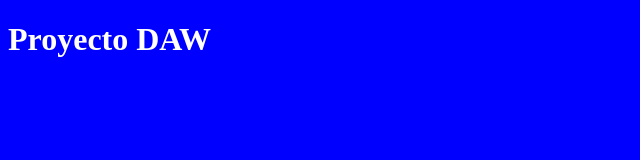
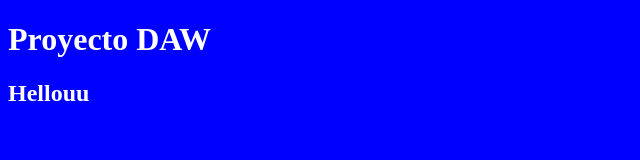
Before and after one commit to rbnsh/curso-git, a plain HTML site: page index.html in a window 1280 px wide. Shown: the whole page, without its empty margins (0-640 px from the left). Drawn offline with Linux system fonts and the light colour scheme.

Commit message:
Update index.html

```diff
--- a/index.html
+++ b/index.html
@@ -8,5 +8,6 @@
 </head>
 <body>
     <h1>Proyecto DAW</h1>
+    <h2>Hellouu</h2>
 </body>
 </html>
```
